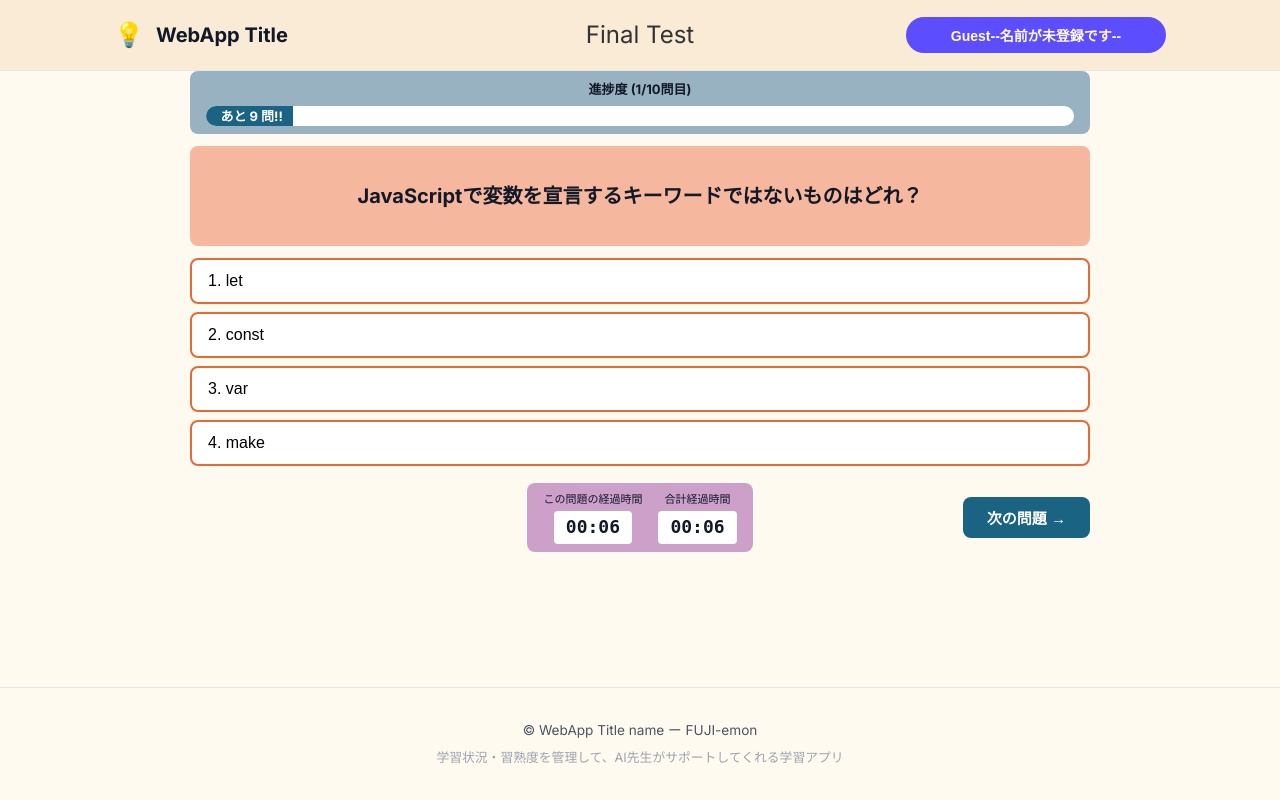
After one commit to FUJI-emon/TempName, a Django app: page /finaltest/ in a window 1280 px wide. The commit adds this page. Run offline with Django 5.2, Linux system fonts and the light colour scheme.

Commit message:
base.htmlとfinaltest.htmlを作成。フロントエンドはスラックを見てファイルの文頭にbase.htmlを呼び出すコードを追加してください。

```diff
--- a/apps/learning/urls.py
+++ b/apps/learning/urls.py
@@ -4,5 +4,9 @@ from . import views
 app_name = 'learning'
 
 urlpatterns = [
+    # もともとあったトップページの設定
     path('', views.index, name='index'),
+
+    # 今回新しく追加したFinal Testの設定
+    path('finaltest/', views.finaltest, name='finaltest'),
 ]
--- a/apps/learning/views.py
+++ b/apps/learning/views.py
@@ -13,3 +13,9 @@ def index(request):
         'materials': materials,
     }
     return render(request, 'learning/index.html', context)
+
+# views.py の末尾に追記
+
+def finaltest(request):
+    # templates/learning/ フォルダの中の finaltest.html を表示する
+    return render(request, 'learning/finaltest.html')
--- a/templates/base.html
+++ b/templates/base.html
@@ -13,12 +13,17 @@
     {% block extra_head %}{% endblock %}
 </head>
 <body>
-    <header class="app-header">
+    <header class="app-header" style="position: relative;">
         <div class="header-container">
             <a href="{% url 'learning:index' %}" class="logo"> <!--ここでヘッダを押したときの行先のURLを書き換える-->
                 <span class="logo-icon">💡</span>
                 <span class="logo-text">WebApp Title</span>
             </a>
+
+            <div style="position: absolute; left: 50%; transform: translateX(-50%); font-size: 24px; font-weight: normal; color: #333;">
+                {% block page_title %}{% endblock %}
+            </div>
+
             <button class="header-badge" id="nameEditBtn">
                 {% if request.COOKIES.user_name %}
                   こんにちは、{{request.COOKIES.user_name }}さん
--- /dev/null
+++ b/templates/learning/finaltest.html
@@ -0,0 +1,322 @@
+{% extends 'base.html' %}
+
+{% block title %}Final Test | WebApp Title{% endblock %}
+
+{% block page_title %}Final Test{% endblock %}
+
+{% block content %}
+<style>
+    .test-container {
+        max-width: 900px;
+        margin: 0 auto;
+        width: 100%;
+        display: flex;
+        flex-direction: column;
+        gap: 12px; /* 全体の間隔を少しコンパクトに調整 */
+    }
+
+    /* プログレスバー */
+    .progress-section {
+        background-color: #99b2c2;
+        padding: 8px 16px;
+        border-radius: 8px;
+    }
+    .progress-label {
+        text-align: center;
+        font-size: 13px;
+        margin-bottom: 6px;
+        font-weight: bold;
+    }
+    .progress-bar-container {
+        display: flex;
+        height: 20px;
+        background-color: #ffffff;
+        border-radius: 10px;
+        overflow: hidden;
+    }
+    .progress-fill {
+        width: 10%;
+        background-color: #1b6383;
+        display: flex;
+        align-items: center;
+        justify-content: flex-end;
+        padding-right: 10px;
+        color: white;
+        font-size: 13px;
+        font-weight: bold;
+        transition: width 0.3s ease;
+    }
+
+    /* 問題エリア */
+    .question-box {
+        background-color: #f5b79d;
+        padding: 24px 16px; /* 高さを抑えるためにパディングを調整 */
+        border-radius: 8px;
+        text-align: center;
+        min-height: 100px; /* 最小高さをすっきりさせる */
+        display: flex;
+        align-items: center;
+        justify-content: center;
+        font-size: 20px;
+        font-weight: bold;
+    }
+
+    /* 選択肢ボタンエリア */
+    .options-container {
+        display: flex;
+        flex-direction: column;
+        gap: 8px; /* 選択肢同士の間隔を少し縮める */
+    }
+    .option-btn {
+        background-color: #ffffff;
+        border: 2px solid #e86a33;
+        padding: 12px 16px; /* ボタンの大きさを小さく調整 */
+        text-align: left;
+        border-radius: 8px;
+        font-size: 16px;
+        cursor: pointer;
+        transition: background-color 0.2s, color 0.2s;
+    }
+    .option-btn:hover {
+        background-color: #fdf2ed;
+    }
+    .option-btn.selected {
+        background-color: #e86a33;
+        color: #ffffff;
+        border-color: #e86a33;
+    }
+
+    /* コントロールパネル（ボタンとタイマー） */
+    .control-panel {
+        display: flex;
+        justify-content: space-between;
+        align-items: center;
+        margin-top: 5px;
+    }
+
+    .btn-test {
+        background-color: #1b6383;
+        color: #ffffff;
+        padding: 10px 24px; /* 前へ・次へボタンもすっきりさせる */
+        border: none;
+        border-radius: 8px;
+        font-size: 15px;
+        font-weight: bold;
+        cursor: pointer;
+    }
+    .btn-test:hover {
+        opacity: 0.9;
+    }
+
+    /* タイマー */
+    .timer-container {
+        background-color: #cda0c9;
+        padding: 8px 16px;
+        border-radius: 8px;
+        display: flex;
+        gap: 16px;
+    }
+    .timer-block {
+        display: flex;
+        flex-direction: column;
+        align-items: center;
+    }
+    .timer-label {
+        font-size: 11px;
+        margin-bottom: 2px;
+    }
+    .timer-value {
+        background-color: #ffffff;
+        padding: 2px 12px;
+        border-radius: 4px;
+        font-size: 18px;
+        font-weight: bold;
+        font-family: monospace;
+    }
+</style>
+
+<div class="test-container">
+
+    <!-- プログレスバー -->
+    <div class="progress-section">
+        <div class="progress-label">進捗度 (1/10問目)</div>
+        <div class="progress-bar-container">
+            <div class="progress-fill">あと 9 問!!</div>
+        </div>
+    </div>
+
+    <!-- メインコンテンツ：問題文 -->
+    <div class="question-box" id="questionText">
+        ここに問題文が表示されます
+    </div>
+
+    <!-- 選択肢を表示するコンテナ -->
+    <div class="options-container" id="optionsContainer">
+        <!-- JavaScriptによって選択肢ボタンがここに動的に生成されます -->
+    </div>
+
+    <!-- コントロールパネル -->
+    <div class="control-panel">
+        <button class="btn-test" id="btnPrev">← 前の問題</button>
+
+        <div class="timer-container">
+            <div class="timer-block">
+                <div class="timer-label">この問題の経過時間</div>
+                <div class="timer-value" id="currentTimer">00:00</div>
+            </div>
+            <div class="timer-block">
+                <div class="timer-label">合計経過時間</div>
+                <div class="timer-value" id="totalTimer">00:00</div>
+            </div>
+        </div>
+
+        <button class="btn-test" id="btnNext">次の問題 →</button>
+    </div>
+
+</div>
+
+<script>
+document.addEventListener("DOMContentLoaded", () => {
+    const questions = [
+        {
+            text: "JavaScriptで変数を宣言するキーワードではないものはどれ？",
+            options: ["let", "const", "var", "make"],
+            userAnswer: null,
+            timeSpent: 0
+        },
+        {
+            text: "Pythonで関数を定義するときに使用するキーワードはどれ？",
+            options: ["def", "func", "function", "lambda"],
+            userAnswer: null,
+            timeSpent: 0
+        },
+        {
+            text: "HTMLの構造を表すタグとして正しいものはどれ？",
+            options: ["<style>", "<div>", "<script>", "<p>"],
+            userAnswer: null,
+            timeSpent: 0
+        },
+        {
+            text: "CSSで文字の色を変更するプロパティはどれ？",
+            options: ["font-size", "color", "background-color", "text-align"],
+            userAnswer: null,
+            timeSpent: 0
+        },
+        {
+            text: "Gitでローカルの変更をステージングエリアに追加するコマンドはどれ？",
+            options: ["git push", "git commit", "git add", "git pull"],
+            userAnswer: null,
+            timeSpent: 0
+        },
+        {
+            text: "Djangoは何の言語のWebフレームワーク？",
+            options: ["Python", "JavaScript", "Ruby", "PHP"],
+            userAnswer: null,
+            timeSpent: 0
+        },
+        {
+            text: "配列の末尾に要素を追加するJavaScriptのメソッドはどれ？",
+            options: ["pop()", "push()", "shift()", "unshift()"],
+            userAnswer: null,
+            timeSpent: 0
+        },
+        {
+            text: "次のうち真偽値（ブール値）ではないものはどれ？",
+            options: ["true", "false", "null", "undefined"],
+            userAnswer: null,
+            timeSpent: 0
+        },
+        {
+            text: "Webページでスタイルを適用するための言語はどれ？",
+            options: ["HTML", "CSS", "Python", "SQL"],
+            userAnswer: null,
+            timeSpent: 0
+        },
+        {
+            text: "プログラムの処理を一定回数繰り返す制御構文はどれ？",
+            options: ["if文", "for文", "switch文", "while文"],
+            userAnswer: null,
+            timeSpent: 0
+        }
+    ];
+
+    let currentIndex = 0;
+    let totalSeconds = 0;
+
+    const questionTextEl = document.getElementById("questionText");
+    const optionsContainerEl = document.getElementById("optionsContainer");
+    const progressLabelEl = document.querySelector(".progress-label");
+    const progressFillEl = document.querySelector(".progress-fill");
+    const btnPrev = document.getElementById("btnPrev");
+    const btnNext = document.getElementById("btnNext");
+    const currentTimerEl = document.getElementById("currentTimer");
+    const totalTimerEl = document.getElementById("totalTimer");
+
+    function render() {
+        const currentQ = questions[currentIndex];
+
+        questionTextEl.textContent = currentQ.text;
+
+        optionsContainerEl.innerHTML = "";
+        currentQ.options.forEach((optionText, index) => {
+            const btn = document.createElement("button");
+            btn.className = "option-btn";
+            btn.textContent = `${index + 1}. ${optionText}`;
+
+            if (currentQ.userAnswer === index) {
+                btn.classList.add("selected");
+            }
+
+            btn.addEventListener("click", () => {
+                currentQ.userAnswer = index;
+                const allBtns = optionsContainerEl.querySelectorAll(".option-btn");
+                allBtns.forEach(b => b.classList.remove("selected"));
+                btn.classList.add("selected");
+            });
+
+            optionsContainerEl.appendChild(btn);
+        });
+
+        const questionNumber = currentIndex + 1;
+        progressLabelEl.textContent = `進捗度 (${questionNumber}/10問目)`;
+        progressFillEl.style.width = `${(questionNumber / 10) * 100}%`;
+        progressFillEl.textContent = `あと ${10 - questionNumber} 問!!`;
+
+        btnPrev.style.visibility = currentIndex === 0 ? "hidden" : "visible";
+        btnNext.textContent = currentIndex === 9 ? "テスト終了" : "次の問題 →";
+    }
+
+    function formatTime(seconds) {
+        const m = Math.floor(seconds / 60).toString().padStart(2, "0");
+        const s = (seconds % 60).toString().padStart(2, "0");
+        return `${m}:${s}`;
+    }
+
+    setInterval(() => {
+        totalSeconds++;
+        questions[currentIndex].timeSpent++;
+
+        totalTimerEl.textContent = formatTime(totalSeconds);
+        currentTimerEl.textContent = formatTime(questions[currentIndex].timeSpent);
+    }, 1000);
+
+    btnNext.addEventListener("click", () => {
+        if (currentIndex < questions.length - 1) {
+            currentIndex++;
+            render();
+        } else {
+            alert("テスト終了！お疲れ様でした。");
+        }
+    });
+
+    btnPrev.addEventListener("click", () => {
+        if (currentIndex > 0) {
+            currentIndex--;
+            render();
+        }
+    });
+
+    render();
+});
+</script>
+{% endblock %}
```
